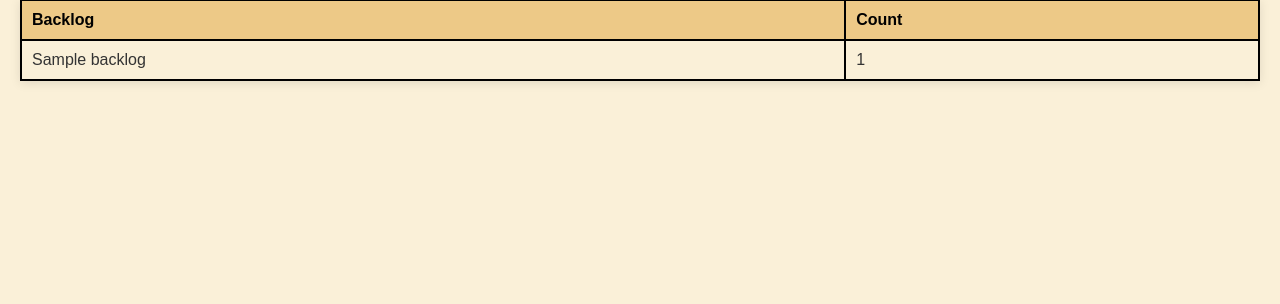
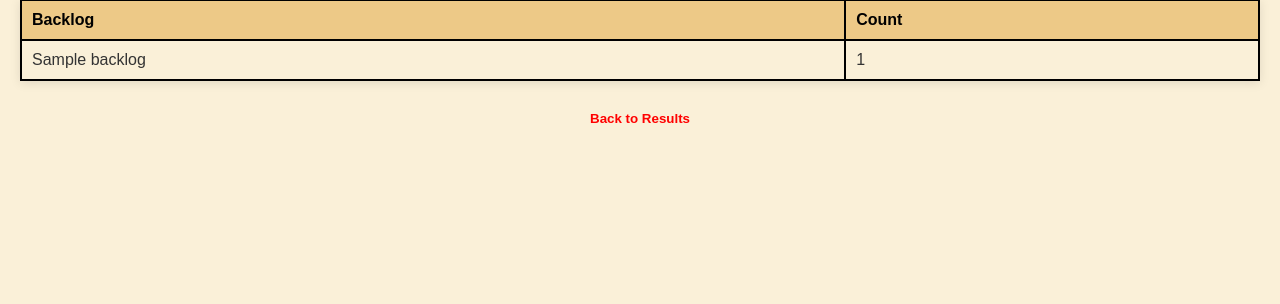
Before and after one commit to that-ar-guy/ou-scrapper, a Flask app: template templates/analysis.html in a window 1280 px wide. Shown: the part 169-473 px from the top of the page. Run offline with Flask 3, Linux system fonts and the light colour scheme; the template is opened without the code that fills it: most values are stand-ins (such as "Sample title", 1, 10 or a date in 2020).

Commit message:
flow corrected

```diff
--- a/templates/analysis.html
+++ b/templates/analysis.html
@@ -45,7 +45,7 @@
             {% endfor %}
         </tbody>
     </table>
-
+    <button onclick="location.href='{{ url_for('index')}}'"><b>Back to Results</b></button>
     <script>
         function toggleSidebar() {
             const sidebar = document.getElementById("sidebar");
```
